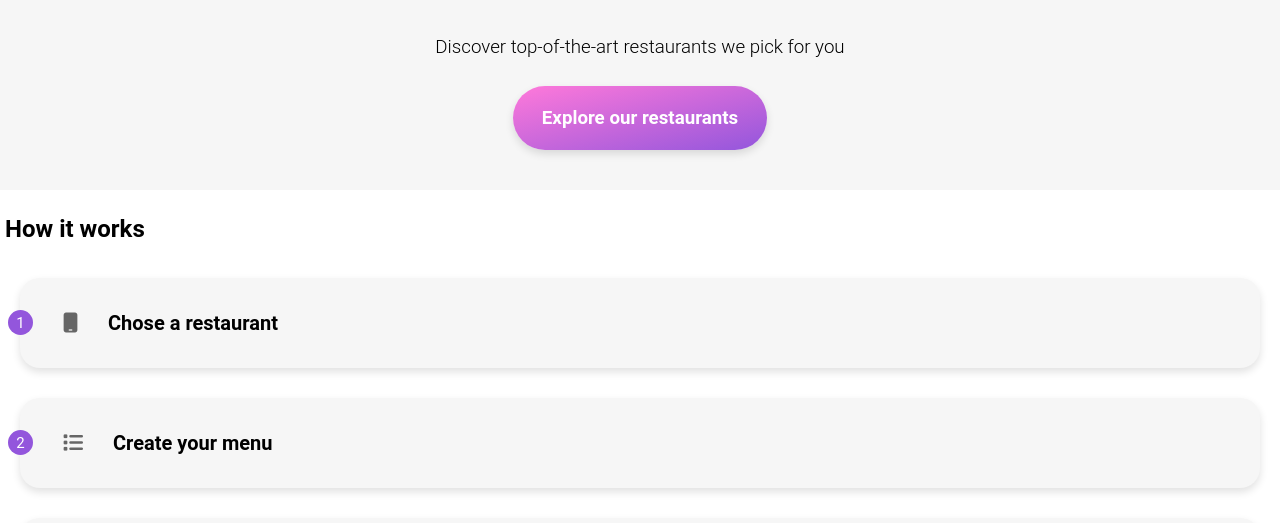
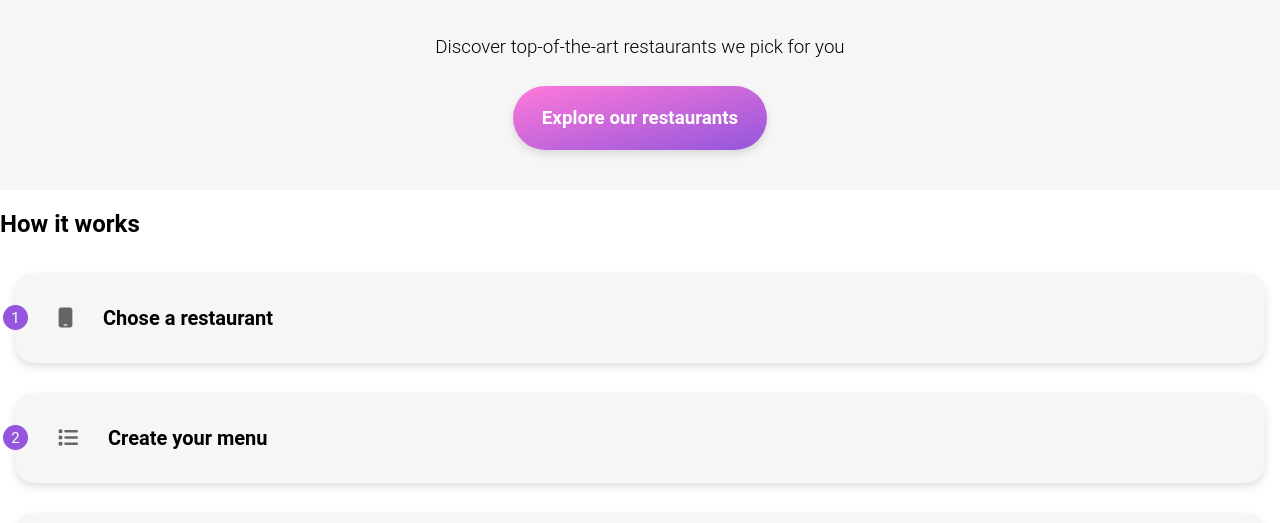
Before and after one commit to niknaaks/Open-Classroom-Project, a website: page index.html in a window 1280 px wide. Shown: the part 207-730 px from the top of the page. Drawn offline with Linux system fonts and the light colour scheme; a web font is replaced by a local one.

Commit message:
Editing padding
Editing padding on homepage

```diff
--- a/scss/_card.scss
+++ b/scss/_card.scss
@@ -9,9 +9,6 @@
       object-fit: cover;
     }
 
-.container {
-  padding: $padding-container;
-}
 
 a {
   text-decoration: none;
```
Also changed, not shown: css/styles.css, 1 other file.
